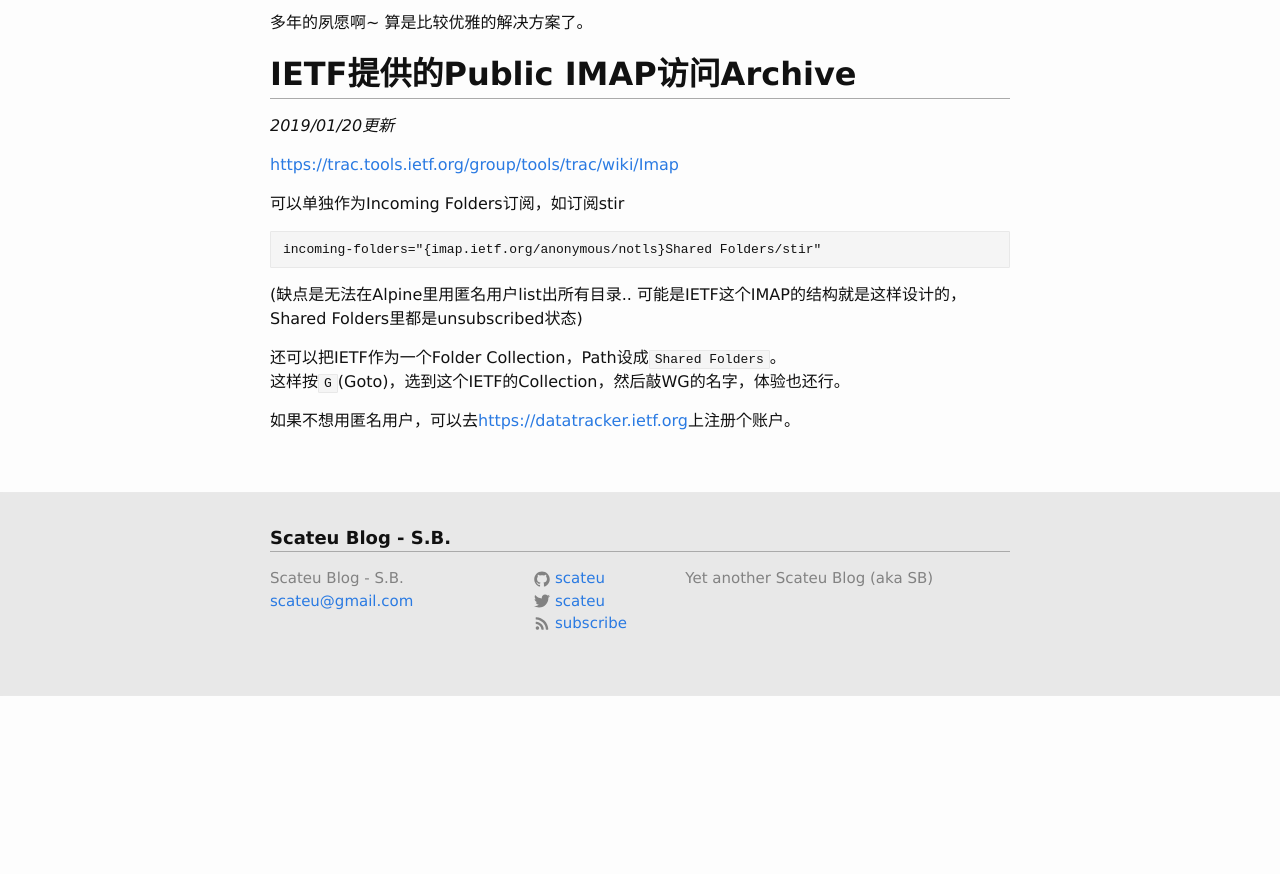
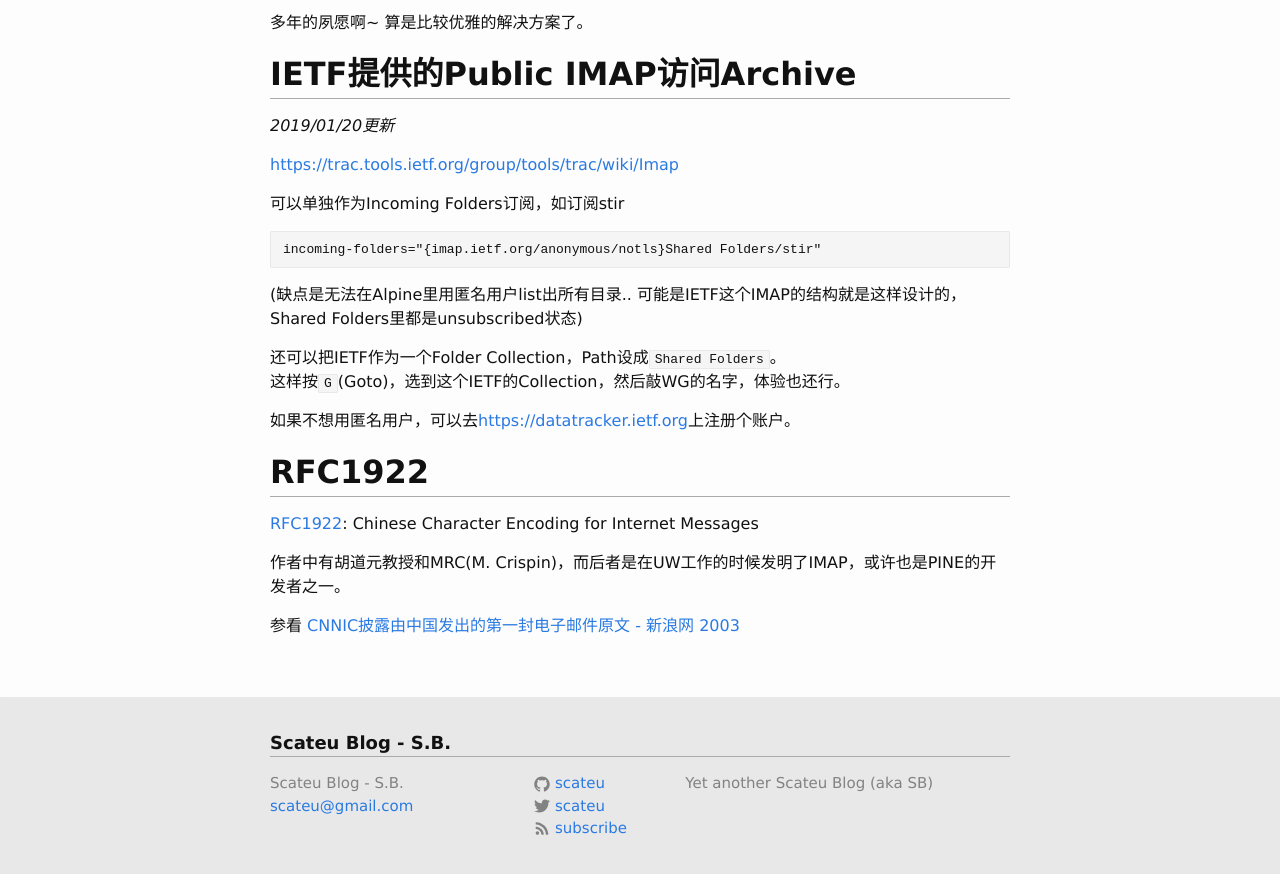
Before and after one commit to scateu/scateu.github.io, a Jekyll site: the page built from _posts/2015-08-23-alpine.md, in a window 1280 px wide and 900 px high, scrolled down 9773 px. Shown: the top 874 px of the window. Built offline with Jekyll 4.4.1, drawn with Linux system fonts in a browser that asks for light colours; nearby versions of some CDN libraries; comment, search, counter and statistics services are not loaded; before the commit the page ends 10468 px from its top, so only the background shows below that.

Commit message:
Mon Jan 21 22:42:15 CST 2019

```diff
--- a/_posts/2015-08-23-alpine.md
+++ b/_posts/2015-08-23-alpine.md
@@ -690,3 +690,12 @@
 这样按`G`(Goto)，选到这个IETF的Collection，然后敲WG的名字，体验也还行。
 
 如果不想用匿名用户，可以去<https://datatracker.ietf.org>上注册个账户。
+
+
+## RFC1922
+
+[RFC1922](https://tools.ietf.org/rfc/rfc1922.txt): Chinese Character Encoding for Internet Messages
+
+作者中有胡道元教授和MRC(M. Crispin)，而后者是在UW工作的时候发明了IMAP，或许也是PINE的开发者之一。
+
+参看 [CNNIC披露由中国发出的第一封电子邮件原文 - 新浪网 2003](http://tech.sina.com.cn/i/c/2003-07-17/0947210358.shtml)
```
